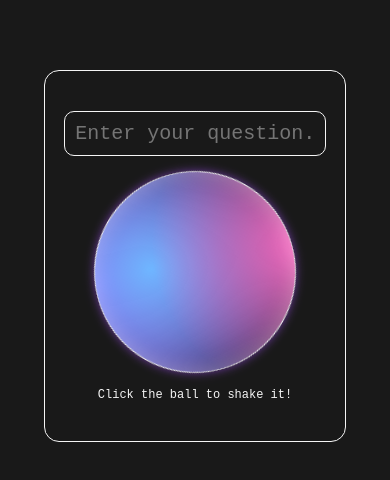
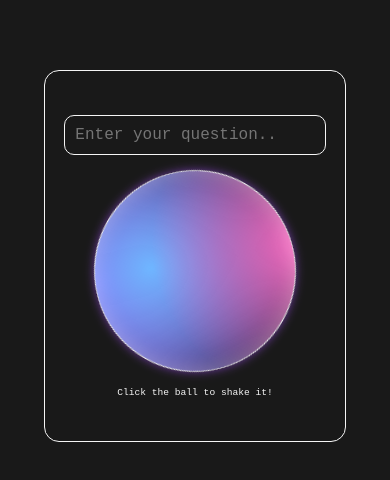
Before and after one commit to fateshadez/magic-ball, a plain HTML site: page index.html in a window 390 px wide. Shown: the part 184-664 px from the top of the page. Drawn offline with Linux system fonts and the light colour scheme.

Commit message:
Fix font size for mobiles

```diff
--- a/style/index.css
+++ b/style/index.css
@@ -27,8 +27,11 @@ body {
 
 /* Prevent overlapping with header on smaller screens */
 @media (max-height: 800px), (max-width: 600px) {
+  *{
+    font-size: 16px;
+  }
   body {
-    overflow-y: auto; /* enables scroll when keyboard or small viewport */
+    overflow-y: auto;
   }
 }
 
```
